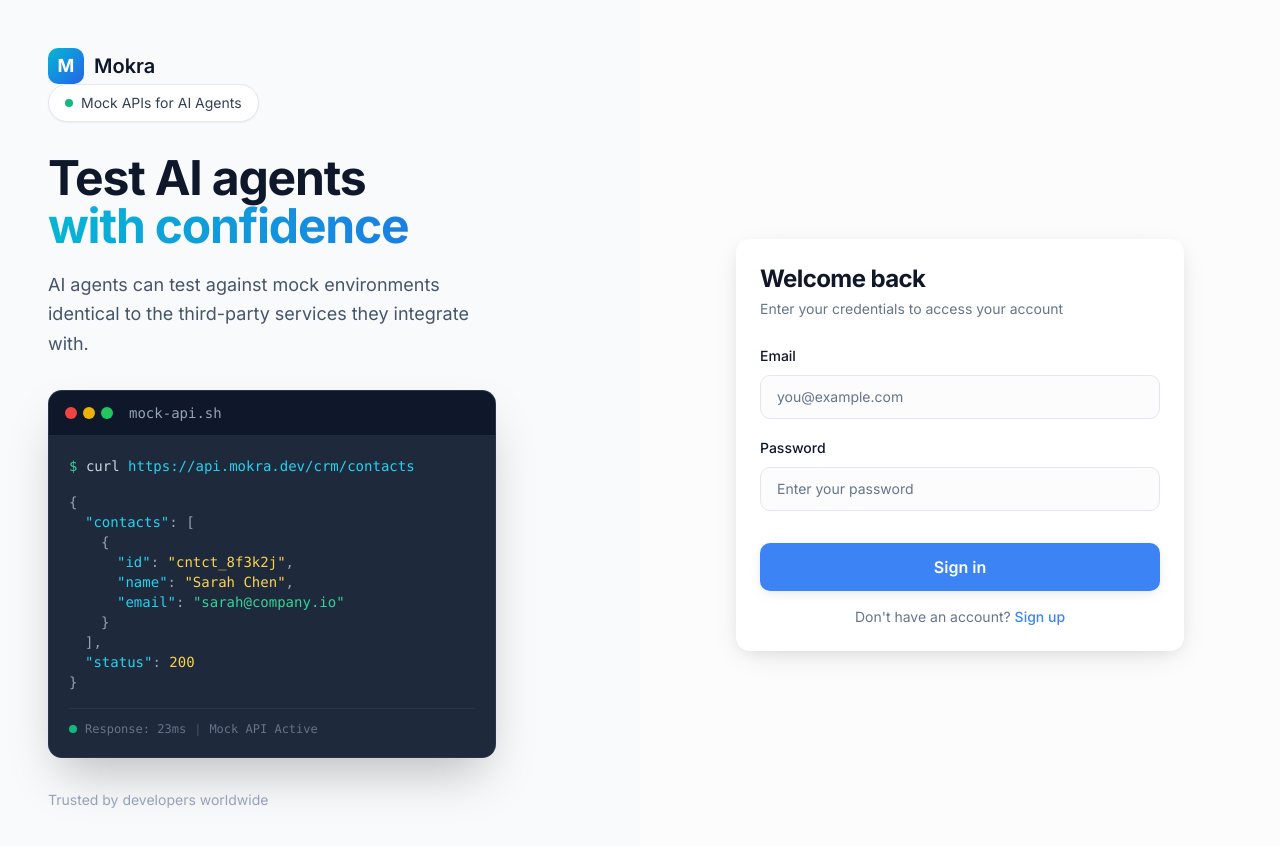
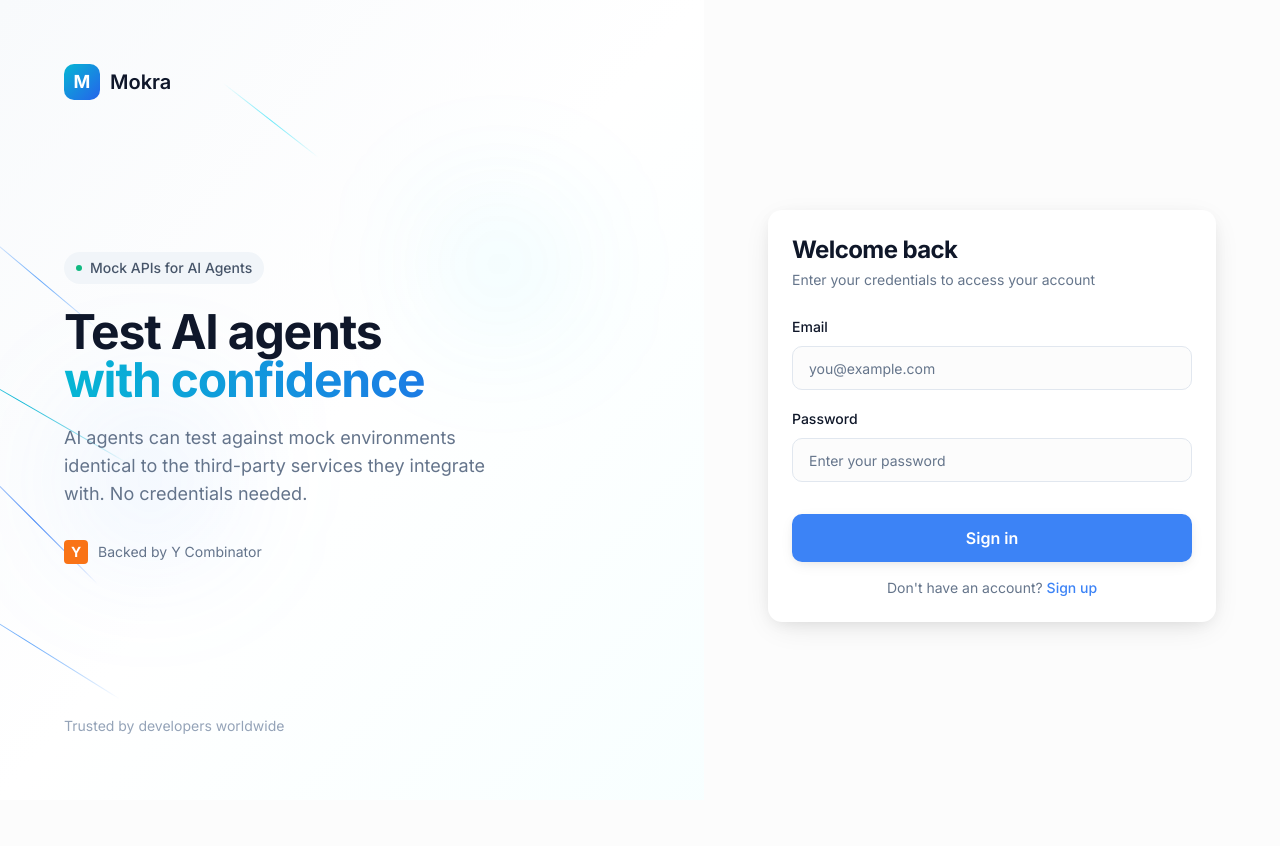
Before and after one commit to handled-engineering/mokra, a Next.js app: page /login in a window 1280 px wide. Shown: the top 846 px of the page. After the commit the page ends 800 px from the top, so only its background shows below. Built offline with nearby package versions, Linux system fonts and the light colour scheme.

Commit message:
Repo Initialization

```diff
--- a/src/app/(auth)/login/page.tsx
+++ b/src/app/(auth)/login/page.tsx
@@ -2,6 +2,7 @@
 
 import { useState } from "react"
 import { signIn } from "next-auth/react"
+import { useSearchParams } from "next/navigation"
 import Link from "next/link"
 import { Button } from "@/components/ui/button"
 import { Input } from "@/components/ui/input"
@@ -11,65 +12,49 @@
 import { Logo } from "@/components/ui/logo"
 import { ArrowLeft } from "lucide-react"
 
-function CodeTerminal() {
+function ShootingStars() {
   return (
-    <div className="rounded-xl bg-[#1e293b] border border-slate-700/50 shadow-2xl overflow-hidden">
-      {/* Terminal header */}
-      <div className="flex items-center gap-2 px-4 py-3 bg-[#0f172a] border-b border-slate-700/50">
-        <div className="flex gap-1.5">
-          <div className="w-3 h-3 rounded-full bg-red-500" />
-          <div className="w-3 h-3 rounded-full bg-yellow-500" />
-          <div className="w-3 h-3 rounded-full bg-green-500" />
-        </div>
-        <span className="text-slate-400 text-sm ml-2 font-mono">mock-api.sh</span>
-      </div>
-      {/* Terminal content */}
-      <div className="p-5 font-mono text-sm">
-        <div className="text-slate-300">
-          <span className="text-emerald-400">$</span>{" "}
-          <span className="text-slate-300">curl </span>
-          <span className="text-cyan-400">https://api.mokra.dev/crm/contacts</span>
-        </div>
-        <div className="mt-4 text-slate-300">
-          <div className="text-slate-400">{"{"}</div>
-          <div className="pl-4">
-            <span className="text-cyan-400">&quot;contacts&quot;</span>
-            <span className="text-slate-400">: [</span>
-          </div>
-          <div className="pl-8 text-slate-400">{"{"}</div>
-          <div className="pl-12">
-            <span className="text-cyan-400">&quot;id&quot;</span>
-            <span className="text-slate-400">: </span>
-            <span className="text-amber-300">&quot;cntct_8f3k2j&quot;</span>
-            <span className="text-slate-400">,</span>
-          </div>
-          <div className="pl-12">
-            <span className="text-cyan-400">&quot;name&quot;</span>
-            <span className="text-slate-400">: </span>
-            <span className="text-amber-300">&quot;Sarah Chen&quot;</span>
-            <span className="text-slate-400">,</span>
-          </div>
-          <div className="pl-12">
-            <span className="text-cyan-400">&quot;email&quot;</span>
-            <span className="text-slate-400">: </span>
-            <span className="text-emerald-400">&quot;sarah@company.io&quot;</span>
-          </div>
-          <div className="pl-8 text-slate-400">{"}"}</div>
-          <div className="pl-4 text-slate-400">],</div>
-          <div className="pl-4">
-            <span className="text-cyan-400">&quot;status&quot;</span>
-            <span className="text-slate-400">: </span>
-            <span className="text-amber-300">200</span>
-          </div>
-          <div className="text-slate-400">{"}"}</div>
-        </div>
-        <div className="mt-4 pt-3 border-t border-slate-700/50 flex items-center gap-2 text-xs text-slate-500">
-          <div className="w-2 h-2 rounded-full bg-emerald-500" />
-          <span>Response: 23ms</span>
-          <span className="text-slate-600">|</span>
-          <span>Mock API Active</span>
-        </div>
-      </div>
+    <div className="absolute inset-0 overflow-hidden">
+      {/* Shooting star 1 */}
+      <div className="absolute top-[20%] -left-[10%] w-[200px] h-[1px] bg-gradient-to-r from-transparent via-cyan-400 to-transparent rotate-[35deg] animate-[shooting_3s_ease-in-out_infinite]" style={{ animationDelay: '0s' }} />
+
+      {/* Shooting star 2 */}
+      <div className="absolute top-[35%] -left-[5%] w-[150px] h-[1px] bg-gradient-to-r from-transparent via-blue-400 to-transparent rotate-[40deg] animate-[shooting_4s_ease-in-out_infinite]" style={{ animationDelay: '1.5s' }} />
+
+      {/* Shooting star 3 */}
+      <div className="absolute top-[50%] -left-[15%] w-[250px] h-[1px] bg-gradient-to-r from-transparent via-cyan-500 to-transparent rotate-[30deg] animate-[shooting_3.5s_ease-in-out_infinite]" style={{ animationDelay: '0.8s' }} />
+
+      {/* Shooting star 4 */}
+      <div className="absolute top-[65%] -left-[8%] w-[180px] h-[1px] bg-gradient-to-r from-transparent via-blue-500 to-transparent rotate-[45deg] animate-[shooting_4.5s_ease-in-out_infinite]" style={{ animationDelay: '2.2s' }} />
+
+      {/* Shooting star 5 */}
+      <div className="absolute top-[15%] left-[30%] w-[120px] h-[1px] bg-gradient-to-r from-transparent via-cyan-300 to-transparent rotate-[38deg] animate-[shooting_5s_ease-in-out_infinite]" style={{ animationDelay: '3s' }} />
+
+      {/* Shooting star 6 */}
+      <div className="absolute top-[80%] -left-[12%] w-[220px] h-[1px] bg-gradient-to-r from-transparent via-blue-400 to-transparent rotate-[32deg] animate-[shooting_3.8s_ease-in-out_infinite]" style={{ animationDelay: '1s' }} />
+
+      {/* Glowing orbs */}
+      <div className="absolute top-[25%] right-[20%] w-32 h-32 bg-cyan-400/10 rounded-full blur-3xl" />
+      <div className="absolute bottom-[30%] left-[10%] w-40 h-40 bg-blue-400/10 rounded-full blur-3xl" />
+
+      <style jsx>{`
+        @keyframes shooting {
+          0% {
+            transform: translateX(0) translateY(0) rotate(35deg);
+            opacity: 0;
+          }
+          10% {
+            opacity: 1;
+          }
+          70% {
+            opacity: 1;
+          }
+          100% {
+            transform: translateX(500px) translateY(300px) rotate(35deg);
+            opacity: 0;
+          }
+        }
+      `}</style>
     </div>
   )
 }
@@ -79,6 +64,8 @@
   const [password, setPassword] = useState("")
   const [loading, setLoading] = useState(false)
   const { toast } = useToast()
+  const searchParams = useSearchParams()
+  const callbackUrl = searchParams.get("callbackUrl") || "/dashboard"
 
   const handleSubmit = async (e: React.FormEvent) => {
     e.preventDefault()
@@ -88,17 +75,18 @@
       const result = await signIn("credentials", {
         email,
         password,
-        redirect: false,
+        callbackUrl,
+        redirect: true,
       })
 
+      // This code only runs if redirect fails
       if (result?.error) {
         toast({
           title: "Error",
           description: "Invalid email or password",
           variant: "destructive",
         })
-      } else {
-        window.location.href = "/dashboard"
+        setLoading(false)
       }
     } catch (error) {
       toast({
@@ -106,7 +94,6 @@
         description: "Something went wrong",
         variant: "destructive",
       })
-    } finally {
       setLoading(false)
     }
   }
@@ -114,46 +101,55 @@
   return (
     <div className="min-h-screen flex bg-background">
       {/* Left side - Branding */}
-      <div className="hidden lg:flex lg:w-1/2 bg-slate-50 text-slate-900 p-12 flex-col relative overflow-hidden">
+      <div className="hidden lg:flex lg:w-[55%] bg-white text-slate-900 relative overflow-hidden">
+        {/* Subtle gradient background */}
+        <div className="absolute inset-0 bg-gradient-to-br from-slate-50 via-white to-cyan-50/40" />
+
+        {/* Shooting stars */}
+        <ShootingStars />
+
+        {/* Content container */}
+        <div className="relative z-10 flex flex-col w-full p-10 xl:p-16">
           {/* Logo */}
-        <div className="mb-auto">
           <Link href="/" className="flex items-center gap-2.5">
             <Logo size="md" />
             <span className="text-xl font-semibold text-slate-900">Mokra</span>
           </Link>
-        </div>
 
-        {/* Main content */}
-        <div className="space-y-8 my-auto">
-          {/* Badges */}
-          <div className="flex items-center gap-3">
-            <span className="inline-flex items-center gap-2 px-4 py-2 rounded-full bg-white text-slate-700 text-sm border border-slate-200 shadow-sm">
-              <span className="w-2 h-2 rounded-full bg-emerald-500" />
+          {/* Main content - centered */}
+          <div className="flex-1 flex items-center">
+            <div className="w-full max-w-lg">
+              {/* Badge */}
+              <div className="mb-6">
+                <span className="inline-flex items-center gap-2 px-3 py-1.5 rounded-full bg-slate-100 text-slate-600 text-sm font-medium">
+                  <span className="w-1.5 h-1.5 rounded-full bg-emerald-500" />
                   Mock APIs for AI Agents
                 </span>
               </div>
 
               {/* Headline */}
-          <div>
-            <h1 className="text-4xl md:text-5xl font-bold leading-tight tracking-tight text-slate-900">
+              <h1 className="text-4xl xl:text-5xl font-bold leading-[1.1] tracking-tight text-slate-900">
                 Test AI agents
                 <span className="block bg-gradient-to-r from-cyan-500 to-blue-600 bg-clip-text text-transparent">
                   with confidence
                 </span>
               </h1>
-            <p className="mt-5 text-lg text-slate-600 max-w-md leading-relaxed">
-              AI agents can test against mock environments identical to the third-party services they integrate with.
+
+              <p className="mt-5 text-base xl:text-lg text-slate-500 max-w-md leading-relaxed">
+                AI agents can test against mock environments identical to the third-party services they integrate with. No credentials needed.
               </p>
+
+              {/* Y Combinator badge */}
+              <div className="mt-8 flex items-center gap-2.5">
+                <div className="flex items-center justify-center w-6 h-6 rounded bg-orange-500">
+                  <span className="text-white text-sm font-bold">Y</span>
                 </div>
-
-          {/* Code terminal */}
-          <div className="max-w-md">
-            <CodeTerminal />
+                <span className="text-slate-500 text-sm">Backed by Y Combinator</span>
+              </div>
             </div>
           </div>
 
           {/* Footer */}
-        <div className="mt-auto pt-8">
           <p className="text-sm text-slate-400">
             Trusted by developers worldwide
           </p>
--- a/src/app/(auth)/register/page.tsx
+++ b/src/app/(auth)/register/page.tsx
@@ -11,65 +11,49 @@
 import { Logo } from "@/components/ui/logo"
 import { ArrowLeft, Check } from "lucide-react"
 
-function CodeTerminal() {
+function ShootingStars() {
   return (
-    <div className="rounded-xl bg-[#1e293b] border border-slate-700/50 shadow-2xl overflow-hidden">
-      {/* Terminal header */}
-      <div className="flex items-center gap-2 px-4 py-3 bg-[#0f172a] border-b border-slate-700/50">
-        <div className="flex gap-1.5">
-          <div className="w-3 h-3 rounded-full bg-red-500" />
-          <div className="w-3 h-3 rounded-full bg-yellow-500" />
-          <div className="w-3 h-3 rounded-full bg-green-500" />
-        </div>
-        <span className="text-slate-400 text-sm ml-2 font-mono">mock-api.sh</span>
-      </div>
-      {/* Terminal content */}
-      <div className="p-5 font-mono text-sm">
-        <div className="text-slate-300">
-          <span className="text-emerald-400">$</span>{" "}
-          <span className="text-slate-300">curl </span>
-          <span className="text-cyan-400">https://api.mokra.dev/crm/contacts</span>
-        </div>
-        <div className="mt-4 text-slate-300">
-          <div className="text-slate-400">{"{"}</div>
-          <div className="pl-4">
-            <span className="text-cyan-400">&quot;contacts&quot;</span>
-            <span className="text-slate-400">: [</span>
-          </div>
-          <div className="pl-8 text-slate-400">{"{"}</div>
-          <div className="pl-12">
-            <span className="text-cyan-400">&quot;id&quot;</span>
-            <span className="text-slate-400">: </span>
-            <span className="text-amber-300">&quot;cntct_8f3k2j&quot;</span>
-            <span className="text-slate-400">,</span>
-          </div>
-          <div className="pl-12">
-            <span className="text-cyan-400">&quot;name&quot;</span>
-            <span className="text-slate-400">: </span>
-            <span className="text-amber-300">&quot;Sarah Chen&quot;</span>
-            <span className="text-slate-400">,</span>
-          </div>
-          <div className="pl-12">
-            <span className="text-cyan-400">&quot;email&quot;</span>
-            <span className="text-slate-400">: </span>
-            <span className="text-emerald-400">&quot;sarah@company.io&quot;</span>
-          </div>
-          <div className="pl-8 text-slate-400">{"}"}</div>
-          <div className="pl-4 text-slate-400">],</div>
-          <div className="pl-4">
-            <span className="text-cyan-400">&quot;status&quot;</span>
-            <span className="text-slate-400">: </span>
-            <span className="text-amber-300">200</span>
-          </div>
-          <div className="text-slate-400">{"}"}</div>
-        </div>
-        <div className="mt-4 pt-3 border-t border-slate-700/50 flex items-center gap-2 text-xs text-slate-500">
-          <div className="w-2 h-2 rounded-full bg-emerald-500" />
-          <span>Response: 23ms</span>
-          <span className="text-slate-600">|</span>
-          <span>Mock API Active</span>
-        </div>
-      </div>
+    <div className="absolute inset-0 overflow-hidden">
+      {/* Shooting star 1 */}
+      <div className="absolute top-[20%] -left-[10%] w-[200px] h-[1px] bg-gradient-to-r from-transparent via-cyan-400 to-transparent rotate-[35deg] animate-[shooting_3s_ease-in-out_infinite]" style={{ animationDelay: '0s' }} />
+
+      {/* Shooting star 2 */}
+      <div className="absolute top-[35%] -left-[5%] w-[150px] h-[1px] bg-gradient-to-r from-transparent via-blue-400 to-transparent rotate-[40deg] animate-[shooting_4s_ease-in-out_infinite]" style={{ animationDelay: '1.5s' }} />
+
+      {/* Shooting star 3 */}
+      <div className="absolute top-[50%] -left-[15%] w-[250px] h-[1px] bg-gradient-to-r from-transparent via-cyan-500 to-transparent rotate-[30deg] animate-[shooting_3.5s_ease-in-out_infinite]" style={{ animationDelay: '0.8s' }} />
+
+      {/* Shooting star 4 */}
+      <div className="absolute top-[65%] -left-[8%] w-[180px] h-[1px] bg-gradient-to-r from-transparent via-blue-500 to-transparent rotate-[45deg] animate-[shooting_4.5s_ease-in-out_infinite]" style={{ animationDelay: '2.2s' }} />
+
+      {/* Shooting star 5 */}
+      <div className="absolute top-[15%] left-[30%] w-[120px] h-[1px] bg-gradient-to-r from-transparent via-cyan-300 to-transparent rotate-[38deg] animate-[shooting_5s_ease-in-out_infinite]" style={{ animationDelay: '3s' }} />
+
+      {/* Shooting star 6 */}
+      <div className="absolute top-[80%] -left-[12%] w-[220px] h-[1px] bg-gradient-to-r from-transparent via-blue-400 to-transparent rotate-[32deg] animate-[shooting_3.8s_ease-in-out_infinite]" style={{ animationDelay: '1s' }} />
+
+      {/* Glowing orbs */}
+      <div className="absolute top-[25%] right-[20%] w-32 h-32 bg-cyan-400/10 rounded-full blur-3xl" />
+      <div className="absolute bottom-[30%] left-[10%] w-40 h-40 bg-blue-400/10 rounded-full blur-3xl" />
+
+      <style jsx>{`
+        @keyframes shooting {
+          0% {
+            transform: translateX(0) translateY(0) rotate(35deg);
+            opacity: 0;
+          }
+          10% {
+            opacity: 1;
+          }
+          70% {
+            opacity: 1;
+          }
+          100% {
+            transform: translateX(500px) translateY(300px) rotate(35deg);
+            opacity: 0;
+          }
+        }
+      `}</style>
     </div>
   )
 }
@@ -125,58 +109,67 @@
   return (
     <div className="min-h-screen flex bg-background">
       {/* Left side - Branding */}
-      <div className="hidden lg:flex lg:w-1/2 bg-slate-50 text-slate-900 p-12 flex-col relative overflow-hidden">
+      <div className="hidden lg:flex lg:w-[55%] bg-white text-slate-900 relative overflow-hidden">
+        {/* Subtle gradient background */}
+        <div className="absolute inset-0 bg-gradient-to-br from-slate-50 via-white to-cyan-50/40" />
+
+        {/* Shooting stars */}
+        <ShootingStars />
+
+        {/* Content container */}
+        <div className="relative z-10 flex flex-col w-full p-10 xl:p-16">
           {/* Logo */}
-        <div className="mb-auto">
           <Link href="/" className="flex items-center gap-2.5">
             <Logo size="md" />
             <span className="text-xl font-semibold text-slate-900">Mokra</span>
           </Link>
-        </div>
 
-        {/* Main content */}
-        <div className="space-y-8 my-auto">
-          {/* Badges */}
-          <div className="flex items-center gap-3">
-            <span className="inline-flex items-center gap-2 px-4 py-2 rounded-full bg-white text-slate-700 text-sm border border-slate-200 shadow-sm">
-              <span className="w-2 h-2 rounded-full bg-emerald-500" />
+          {/* Main content - centered */}
+          <div className="flex-1 flex items-center">
+            <div className="w-full max-w-lg">
+              {/* Badge */}
+              <div className="mb-6">
+                <span className="inline-flex items-center gap-2 px-3 py-1.5 rounded-full bg-slate-100 text-slate-600 text-sm font-medium">
+                  <span className="w-1.5 h-1.5 rounded-full bg-emerald-500" />
                   Mock APIs for AI Agents
                 </span>
               </div>
 
               {/* Headline */}
-          <div>
-            <h1 className="text-4xl md:text-5xl font-bold leading-tight tracking-tight text-slate-900">
+              <h1 className="text-4xl xl:text-5xl font-bold leading-[1.1] tracking-tight text-slate-900">
                 Start building
                 <span className="block bg-gradient-to-r from-cyan-500 to-blue-600 bg-clip-text text-transparent">
                   in minutes
                 </span>
               </h1>
-            <p className="mt-5 text-lg text-slate-600 max-w-md leading-relaxed">
+
+              <p className="mt-5 text-base xl:text-lg text-slate-500 max-w-md leading-relaxed">
                 Create your free account and start mocking APIs instantly with AI-powered responses.
               </p>
-          </div>
 
               {/* Benefits list */}
-          <ul className="space-y-3">
+              <ul className="mt-6 space-y-2.5">
                 {benefits.map((benefit) => (
-              <li key={benefit} className="flex items-center gap-3">
-                <div className="flex h-6 w-6 shrink-0 items-center justify-center rounded-full bg-emerald-100">
-                  <Check className="h-4 w-4 text-emerald-600" />
+                  <li key={benefit} className="flex items-center gap-2.5">
+                    <div className="flex h-5 w-5 shrink-0 items-center justify-center rounded-full bg-emerald-100">
+                      <Check className="h-3 w-3 text-emerald-600" />
                     </div>
-                <span className="text-slate-700">{benefit}</span>
+                    <span className="text-slate-600 text-sm">{benefit}</span>
                   </li>
                 ))}
               </ul>
 
-          {/* Code terminal */}
-          <div className="max-w-md">
-            <CodeTerminal />
+              {/* Y Combinator badge */}
+              <div className="mt-8 flex items-center gap-2.5">
+                <div className="flex items-center justify-center w-6 h-6 rounded bg-orange-500">
+                  <span className="text-white text-sm font-bold">Y</span>
+                </div>
+                <span className="text-slate-500 text-sm">Backed by Y Combinator</span>
+              </div>
             </div>
           </div>
 
           {/* Footer */}
-        <div className="mt-auto pt-8">
           <p className="text-sm text-slate-400">
             Trusted by developers worldwide
           </p>
```
Lines whose indentation alone changed are shown as unchanged.
